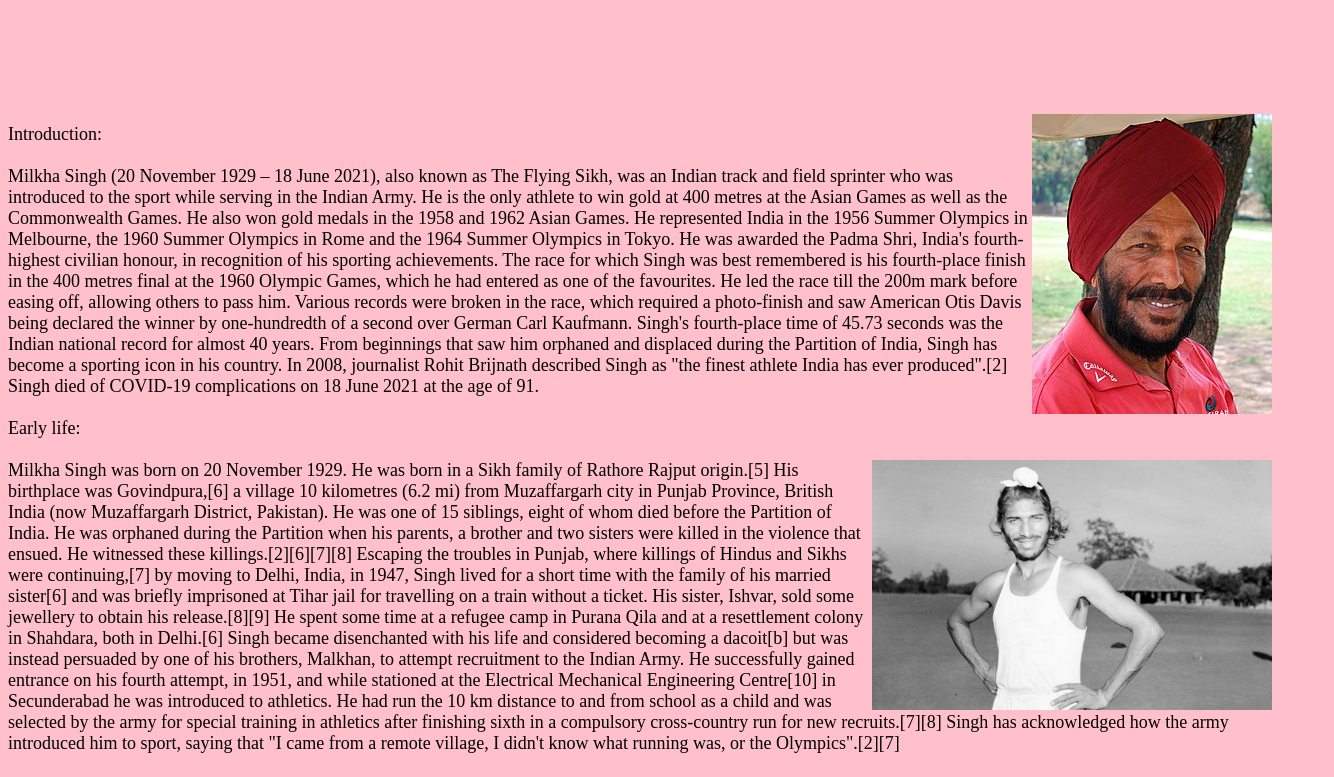
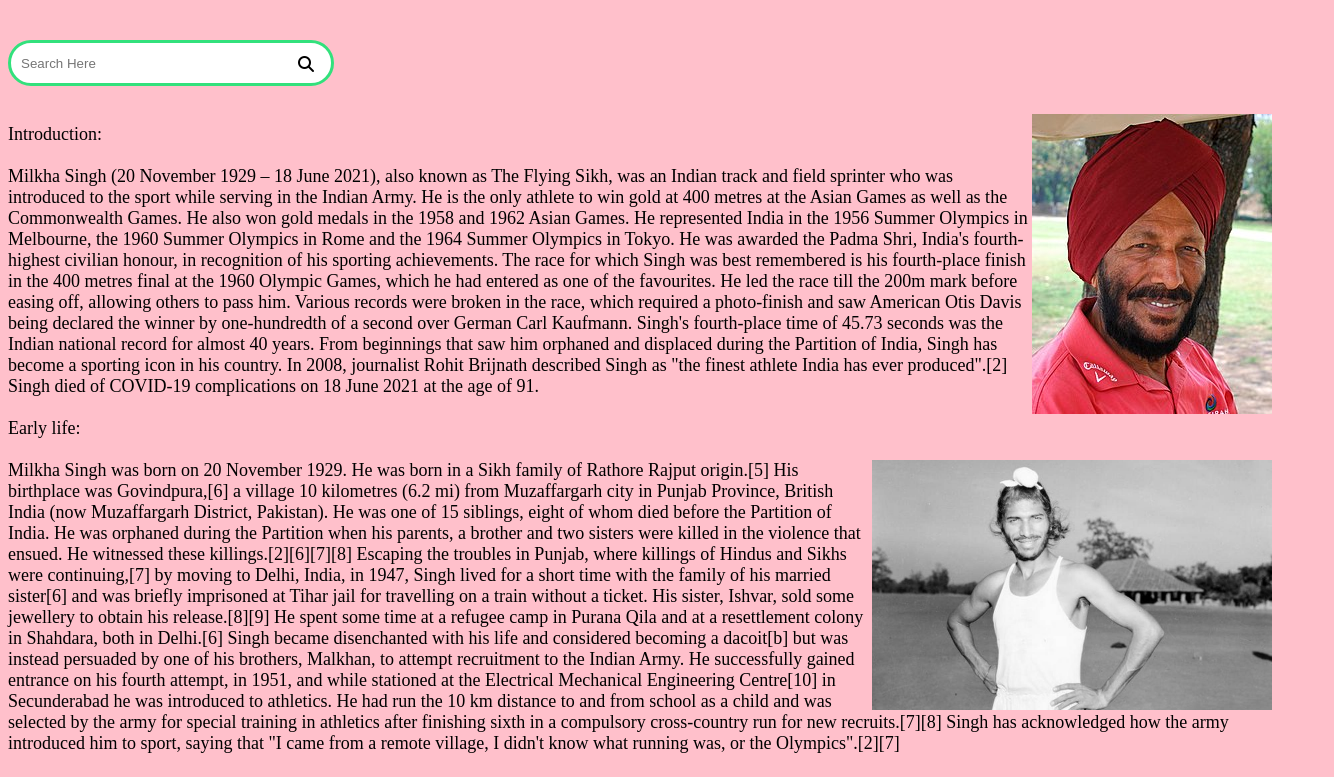
Before and after one commit to NobitaGamer007/Milkha-Singh, a plain HTML site: page index.html in a window 1280 px wide. Shown: the part 78-855 px from the top of the page, 1334 px wide, since content can reach past the window. Drawn offline with Linux system fonts and the light colour scheme.

Commit message:
Update style.css

```diff
--- a/style.css
+++ b/style.css
@@ -15,14 +15,14 @@ input{
 	border-radius:50px;
 	padding:0px 10px;
 	position:relative;
-	left:1000px;
-	bottom:350px;
+	left:000px;
+	bottom:0px;
 
 }
 i{
 	position:relative;
-	left:1290px;
-	bottom:380px;
+	left:290px;
+	bottom:30px;
 
 
 }
```
